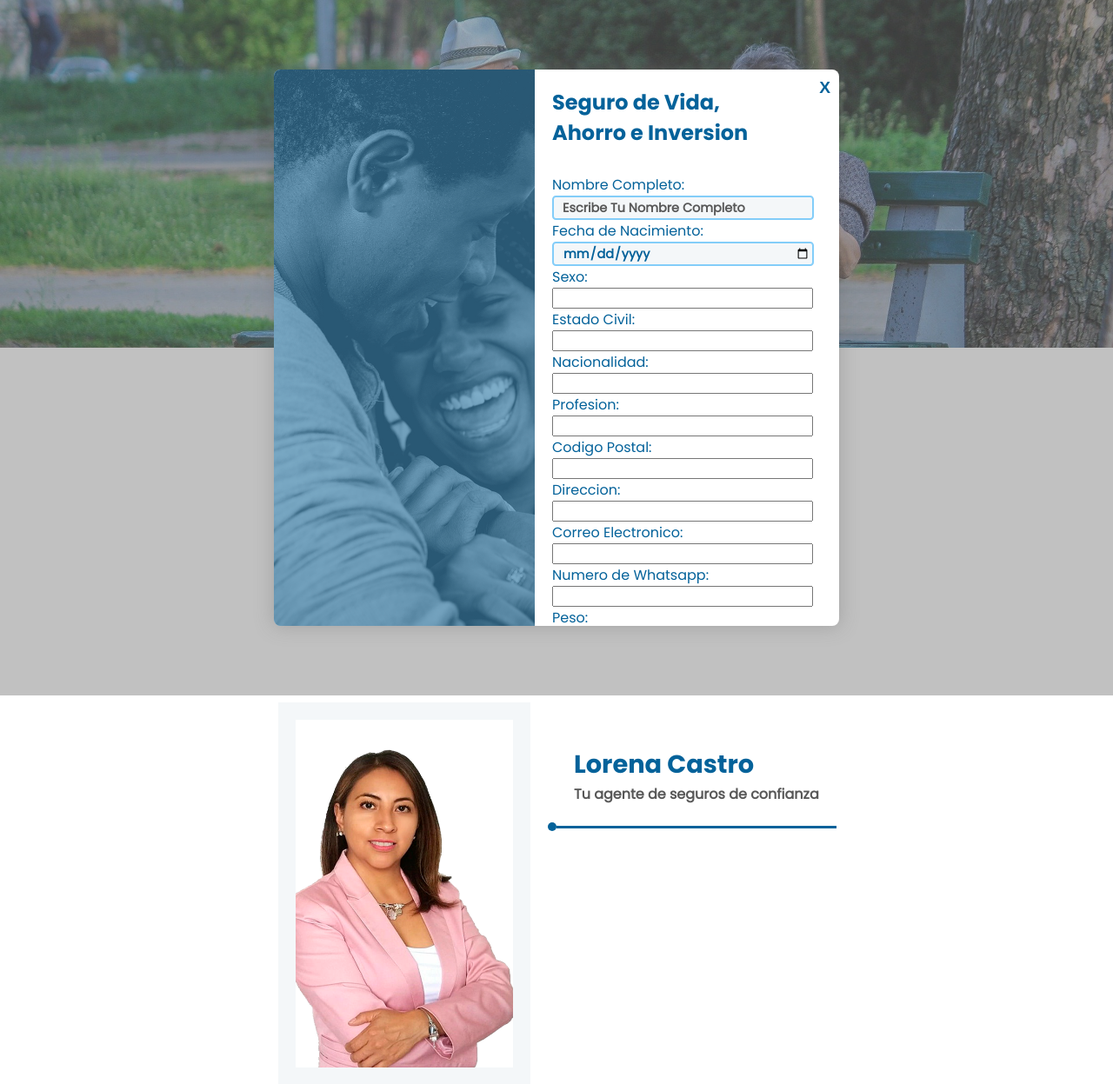
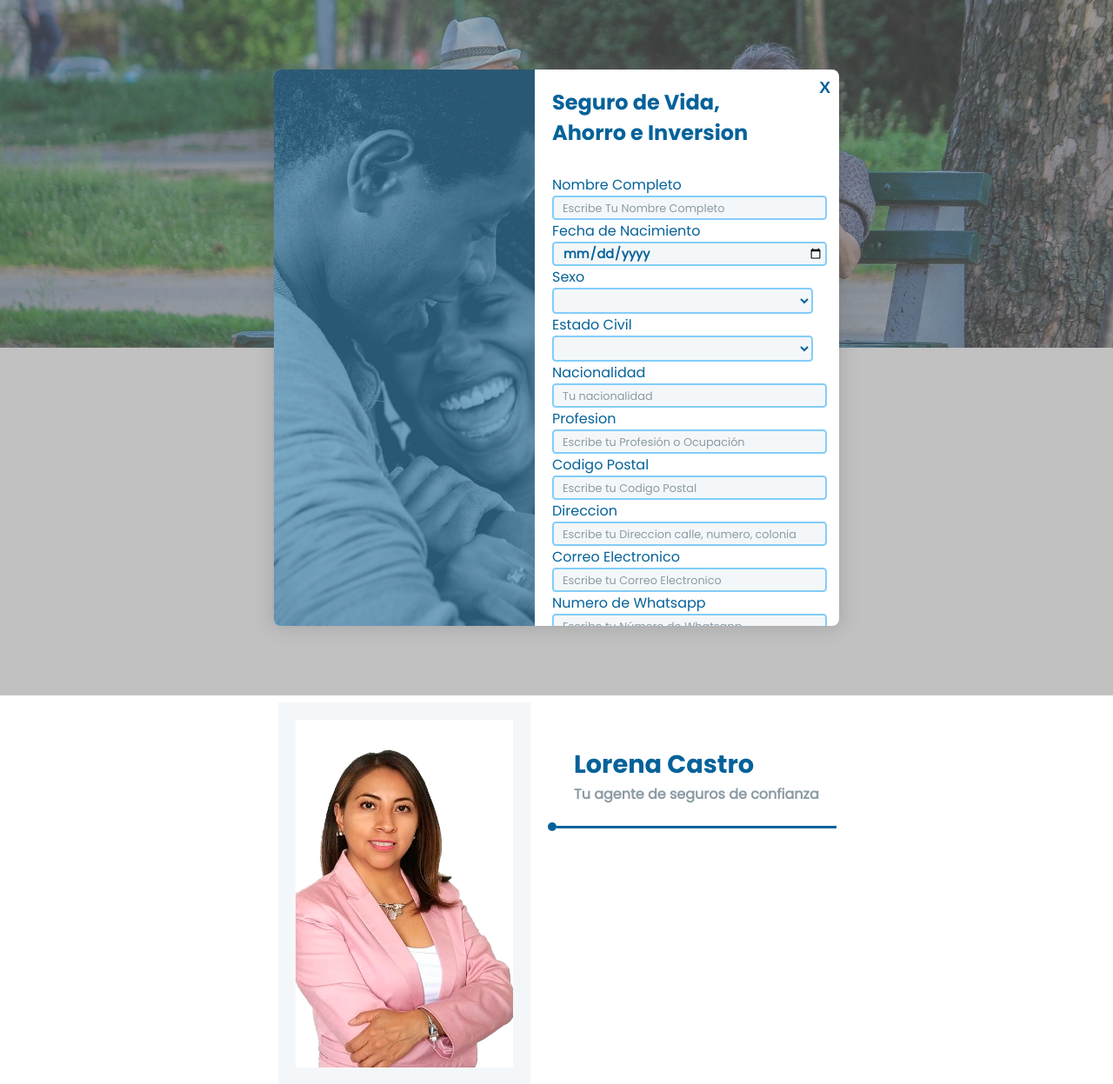
Before and after one commit to Hectorc70/web_lorena, a Django app: page / in a window 1280 px wide, after a click on "Seguro de vida, ahorro e inversión". Shown: the top 1247 px of the page at 87% size. Run offline with Django 3.2, Linux system fonts and the light colour scheme; parts of the project's set-up code (start-up, migrations or seed data) failed here and were passed over.

Commit message:
Diseño de campos de formularios

```diff
--- a/static/css/forms_styles.css
+++ b/static/css/forms_styles.css
@@ -131,8 +131,8 @@
 
 .input-field{
     display: block;
-    background-color: var(--color-secundario3);
-    width: 95%;
+    background-color: var(--color-contenedor);
+    width: 100%;
     height: 20px;
     padding: 2px;
     padding-left: 10px;
@@ -149,8 +149,9 @@
 
 .input-field::placeholder{
     color: var(--color-texto);
-    font-size: .9rem;
+    font-size: .8rem;
     font-family: 'Poppins';
+    font-weight:100
 }
 input:focus{
     outline: none;
@@ -158,6 +159,27 @@ input:focus{
 
 }
 
-.field-select{
+.select-field{
+    display:block;
+    width: 100%;
+    padding: 2px;
+    height:30px;
+    background-color: var(--color-secundario3);
+    font-size: .9rem;
+    font-weight: bold;
+    border: 2px solid var(--color-secundario);
+    padding-left: 10px;
+    border-radius: .3em;
+    text-align: left;
+    color: var(--color-principal);
+}
+
+select:focus{
+    outline: none;
+    outline-width: 0;
 
 }
+
+.select-field:hover{
+    border: 2px solid var(--color-principal);
+}
--- a/static/css/styles.css
+++ b/static/css/styles.css
@@ -20,7 +20,7 @@
     --color-secundario3:#F4F7F9;
     --color-sombra-cards: #70707056;
     --color-contenedor:#F4F7F9;
-    --color-texto: #585858;
+    --color-texto: #8C9BA4;
 }
 
 *{
--- a/static/js/functions.js
+++ b/static/js/functions.js
@@ -13,7 +13,6 @@ async function ViewForm(id_form) {
     form.style.visibility = "visible";
     form.style.width = '100%';
     form.style.height = '100%';
-
     visor.style.display = "block";
     visor.style.visibility = "visible";
     visor.style.width = '50%';
--- a/templates/index.html
+++ b/templates/index.html
@@ -522,11 +522,19 @@
                     <h3 class="title-form">Seguro de Vida,<br> Ahorro e Inversion</h3>
                     <div class="container-fields">
                         {% for field in form_life_insurance %}
-                        <label class="labe-field" for="{{field.label}}">{{ field.label_tag }}</label>
+                        <label class="labe-field" for="{{field.label}}">{{ field.label }}</label>
 
                     {{field}}
 
                     {% endfor %}
+
+                <div id="container-button">
+                    <button class="button-submit" type="submit">
+                        Enviar
+                    </button>
+                </div>
+
+
                     </div>
 
                 </div>
--- a/web/forms.py
+++ b/web/forms.py
@@ -1,5 +1,6 @@
 from django import forms
 from django.forms import widgets
+from django.forms import Textarea
 
 from .models import LifeInsurance
 
@@ -8,14 +9,41 @@ class DateTimeInput(forms.DateInput):
     input_type = 'date'
 
 class LifeInsuranceForm(forms.ModelForm):
-    field = forms.ChoiceField(choices=(('Masculino','masculino'), ('Femenino','femenino'), ('Sin Especificar','sin especificar')))
     class Meta:
         model = LifeInsurance
         fields = '__all__'
         exclude = ['id_l']
         widgets = {
-                'date_of_birth':DateTimeInput()
+                'date_of_birth':DateTimeInput(),
+
+                'sex':forms.Select(choices=(('',''),('masculino','Masculino'),
+                ('femenino','Femenino'),
+                ('sin especificar','Sin Especificar'))
+                ),
+
+                'marital_status':forms.Select(choices=(('',''),('solter@','Solter@'),
+                ('casado','Casad@'), ('divorciad@','Divorciad@'), ('viud@','Viud@'),
+                ('concubinato','Concubinato')
+                )),
+
+                'type_insurance':forms.Select(choices=(('',''),
+                ('ahorro','Para el Ahorro (imagina recibir después de 10 años los ingresos para cumplir tus sueños)'),
+                ('retiro','Para el Retiro (cuando termines de trabajar recibir rentas vitalicias para vivir tu retiro)'),
+                ('educacion','Para la Educación de menores (empieza el proyecto de educación para tus hijos)'),
+                ('proteccion ','Para la Protección (en caso de que no estés tus seres queridos tendrán los recursos)'),
+                )),
+
+                'mount_year':forms.Select(choices=(
+                ('',''),
+                ('12000 - 30000','Entre $12,000 y $30,000'),
+                ('30000 - 50000','Entre $30,000 y $50,000'),
+                ('50000 - 100000','Entre $50,000 y $100,000'),
+                ('100000 - 999999','Más de $100,000'),
+                )),
+
+                'comments':Textarea(attrs={'cols':80, 'rows':20})
         }
+
 
     def __init__(self, *args, **kwargs):
         super().__init__(*args, **kwargs)
@@ -24,6 +52,8 @@ class LifeInsuranceForm(forms.ModelForm):
             'class': 'input-field',
             'placeholder':'Escribe Tu Nombre Completo',
         })
+        self.fields['name_full'].label = 'Nombre Completo'
+
 
         self.fields['date_of_birth'].widget.attrs.update({
             'class': 'input-field',
@@ -31,4 +61,93 @@ class LifeInsuranceForm(forms.ModelForm):
             'placeholder':'Selecciona tu fecha de nacimiento',
         })
 
-        self.fields['name_full'].label = 'Nombre Completo'
+        self.fields['sex'].widget.attrs.update({
+            'class': 'select-field',
+            'placeholder':'Selecciona tu Sexo',
+        })
+
+        self.fields['marital_status'].widget.attrs.update({
+            'class': 'select-field',
+            'placeholder':'Selecciona tu Estado Civil',
+        })
+
+
+        self.fields['nationality'].widget.attrs.update({
+            'class': 'input-field',
+            'placeholder':'Tu nacionalidad',
+        })
+
+
+        self.fields['profession'].widget.attrs.update({
+            'class': 'input-field',
+            'placeholder':'Escribe tu Profesión o Ocupación',
+        })
+
+        self.fields['postal_code'].widget.attrs.update({
+            'class': 'input-field',
+            'placeholder':'Escribe tu Codigo Postal',
+        })
+
+        self.fields['address'].widget.attrs.update({
+            'class': 'input-field',
+            'placeholder':'Escribe tu Direccion calle, numero, colonia',
+        })
+
+
+        self.fields['email'].widget.attrs.update({
+            'class': 'input-field',
+            'placeholder':'Escribe tu Correo Electronico',
+        })
+
+        self.fields['Num_cel'].widget.attrs.update({
+            'class': 'input-field',
+            'placeholder':'Escribe tu Número de Whatsapp',
+        })
+        self.fields['Num_cel'].label = 'Numero de Whatsapp'
+
+        self.fields['weight'].widget.attrs.update({
+            'class': 'input-field',
+            'placeholder':'Escribe tu Peso',
+        })
+        self.fields['weight'].label = 'Peso'
+
+
+        self.fields['height'].widget.attrs.update({
+            'class': 'input-field',
+            'placeholder':'Escribe tu Estatura',
+        })
+
+        self.fields['height'].label = 'Estatura'
+
+
+
+        self.fields['smoker'].widget.attrs.update({
+            'class': 'input-field',
+        })
+
+        self.fields['smoker'].label = '¿En la actualidad fumas? '
+
+        self.fields['sick'].widget.attrs.update({
+            'class': 'input-field',
+        })
+
+        self.fields['sick'].label = '¿Tienes o has padecido alguna enfermedad o te encuentras en algún tratamiento?'
+
+        self.fields['type_insurance'].widget.attrs.update({
+            'class': 'select-field',
+        })
+
+        self.fields['type_insurance'].label = '¿Qué tipo de seguro te interesa adquirir?'
+
+
+        self.fields['mount_year'].widget.attrs.update({
+            'class': 'select-field',
+        })
+
+        self.fields['mount_year'].label = '¿Cuánto estás dispuesto a  invertir anualmente en el seguro?'
+
+
+        self.fields['comments'].widget.attrs.update({
+            'class': 'input-field',
+        })
+        self.fields['comments'].label = '¿Deseas agregar alguna información adicional?'
```
